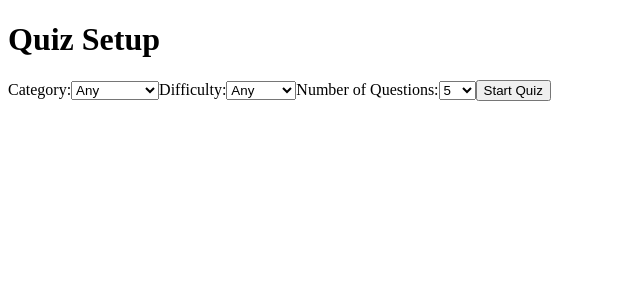
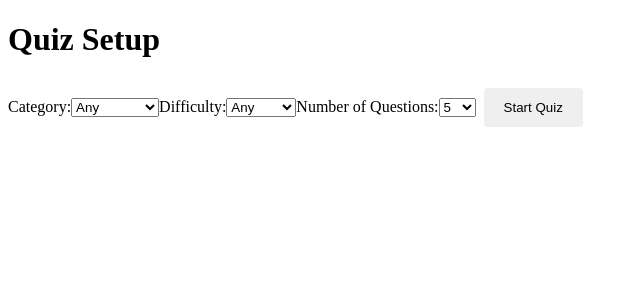
Before and after one commit to denichinv/quiz-app, a React (Vite) app in the folder quiz-app/: page / in a window 1280 px wide. Shown: the top 300 px of the page, without its empty margins (0-640 px from the left). Built offline with nearby package versions, Linux system fonts and the light colour scheme.

Commit message:
move quiz styles into quiz.scss

```diff
--- a/quiz-app/src/styles/_quiz.scss
+++ b/quiz-app/src/styles/_quiz.scss
@@ -0,0 +1,22 @@
+.correct {
+  background-color: #4caf50;
+  color: white;
+}
+
+.incorrect {
+  background-color: #f44336;
+  color: white;
+}
+
+button {
+  margin: 0.5rem;
+  padding: 0.75rem 1.25rem;
+  border: none;
+  border-radius: 4px;
+  cursor: pointer;
+
+  &:disabled {
+    opacity: 0.6;
+    cursor: not-allowed;
+  }
+}
```
